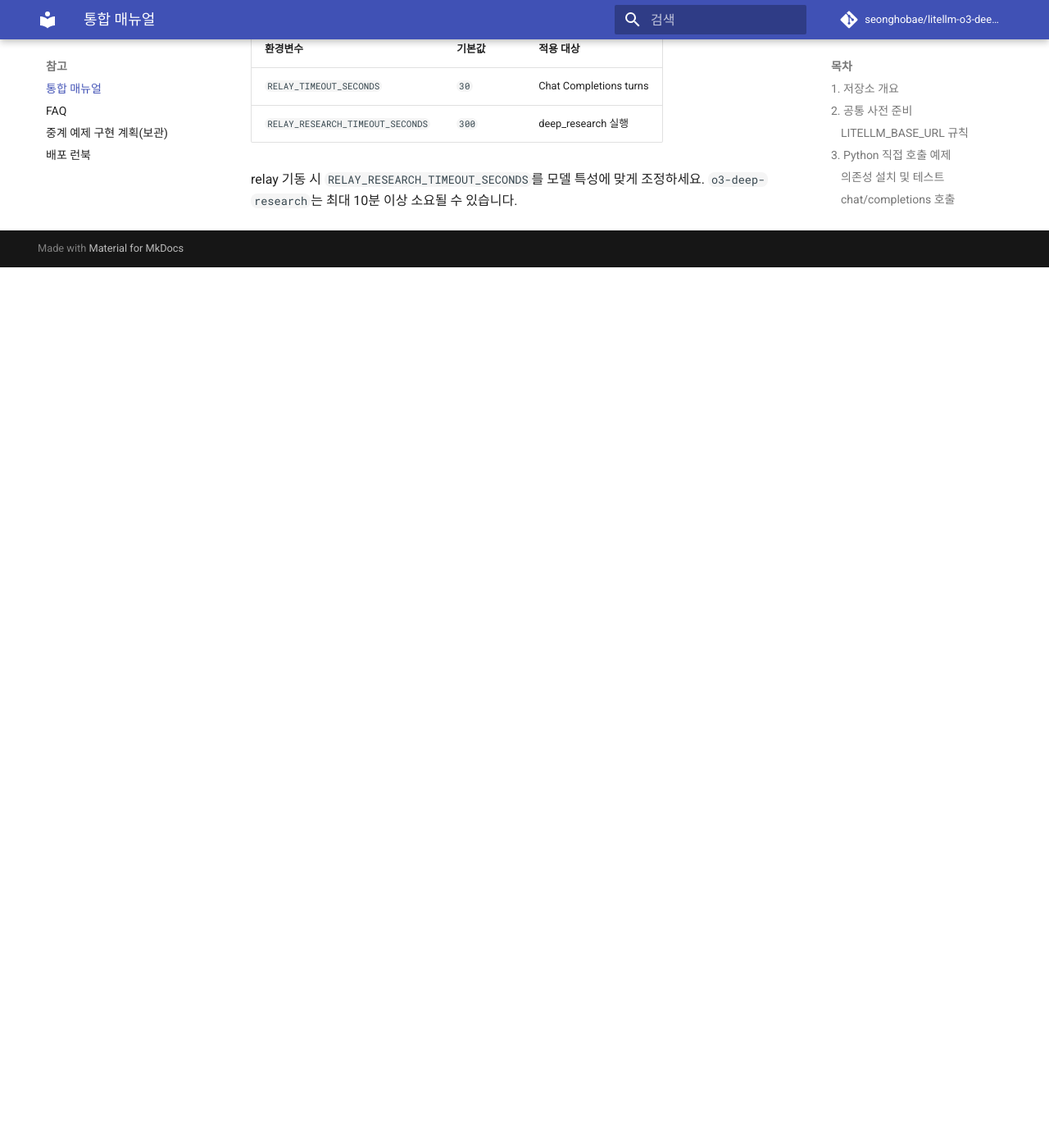
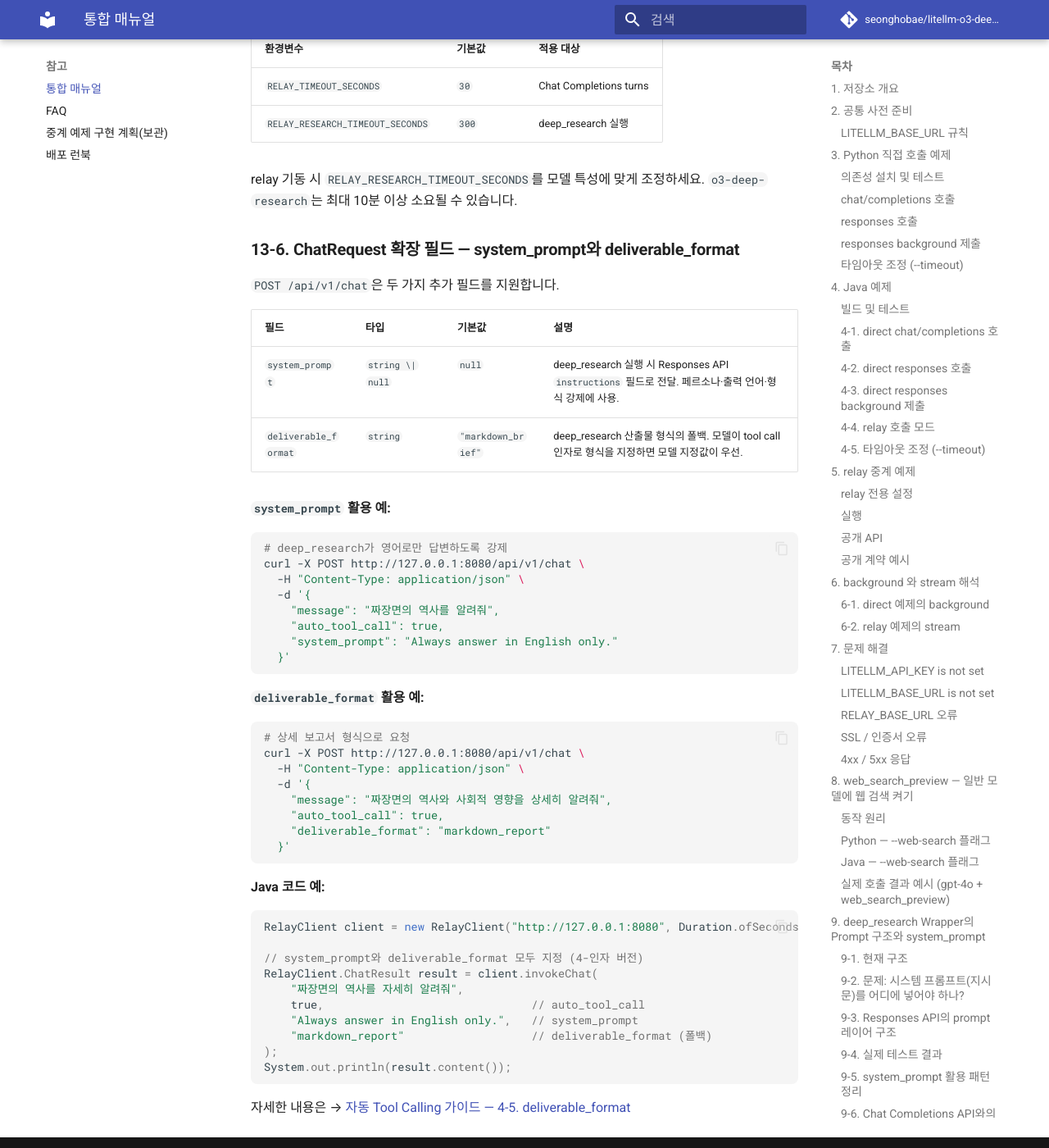
Before and after one commit to seonghobae/litellm-o3-deep-research-rest-examples, an MkDocs documentation site: the page built from docs/ko/manual.md, in a window 1280 px wide and 1400 px high, scrolled down 19235 px. Shown: the whole window at 82% size. Built offline with MkDocs 1.6.1 and Material for MkDocs 9.7.7, drawn with Linux system fonts in a browser that asks for light colours; comment, search, counter and statistics services are not loaded; before the commit the page ends 19561 px from its top, so only the background shows below that.

Commit message:
docs: add system_prompt and deliverable_format fields to manual.md section 13

````diff
--- a/docs/ko/manual.md
+++ b/docs/ko/manual.md
@@ -843,3 +843,55 @@ relay가 모든 orchestration을 내부에서 처리합니다. 클라이언트
 
 relay 기동 시 `RELAY_RESEARCH_TIMEOUT_SECONDS`를 모델 특성에 맞게 조정하세요.
 `o3-deep-research`는 최대 10분 이상 소요될 수 있습니다.
+
+### 13-6. ChatRequest 확장 필드 — system_prompt와 deliverable_format
+
+`POST /api/v1/chat`은 두 가지 추가 필드를 지원합니다.
+
+| 필드 | 타입 | 기본값 | 설명 |
+|------|------|--------|------|
+| `system_prompt` | `string \| null` | `null` | deep_research 실행 시 Responses API `instructions` 필드로 전달. 페르소나·출력 언어·형식 강제에 사용. |
+| `deliverable_format` | `string` | `"markdown_brief"` | deep_research 산출물 형식의 폴백. 모델이 tool call 인자로 형식을 지정하면 모델 지정값이 우선. |
+
+**`system_prompt` 활용 예:**
+
+```bash
+# deep_research가 영어로만 답변하도록 강제
+curl -X POST http://127.0.0.1:8080/api/v1/chat \
+  -H "Content-Type: application/json" \
+  -d '{
+    "message": "짜장면의 역사를 알려줘",
+    "auto_tool_call": true,
+    "system_prompt": "Always answer in English only."
+  }'
+```
+
+**`deliverable_format` 활용 예:**
+
+```bash
+# 상세 보고서 형식으로 요청
+curl -X POST http://127.0.0.1:8080/api/v1/chat \
+  -H "Content-Type: application/json" \
+  -d '{
+    "message": "짜장면의 역사와 사회적 영향을 상세히 알려줘",
+    "auto_tool_call": true,
+    "deliverable_format": "markdown_report"
+  }'
+```
+
+**Java 코드 예:**
+
+```java
+RelayClient client = new RelayClient("http://127.0.0.1:8080", Duration.ofSeconds(120));
+
+// system_prompt와 deliverable_format 모두 지정 (4-인자 버전)
+RelayClient.ChatResult result = client.invokeChat(
+    "짜장면의 역사를 자세히 알려줘",
+    true,                               // auto_tool_call
+    "Always answer in English only.",   // system_prompt
+    "markdown_report"                   // deliverable_format (폴백)
+);
+System.out.println(result.content());
+```
+
+자세한 내용은 → [자동 Tool Calling 가이드 — 4-5. deliverable_format](auto-toolcalling.md)
````
